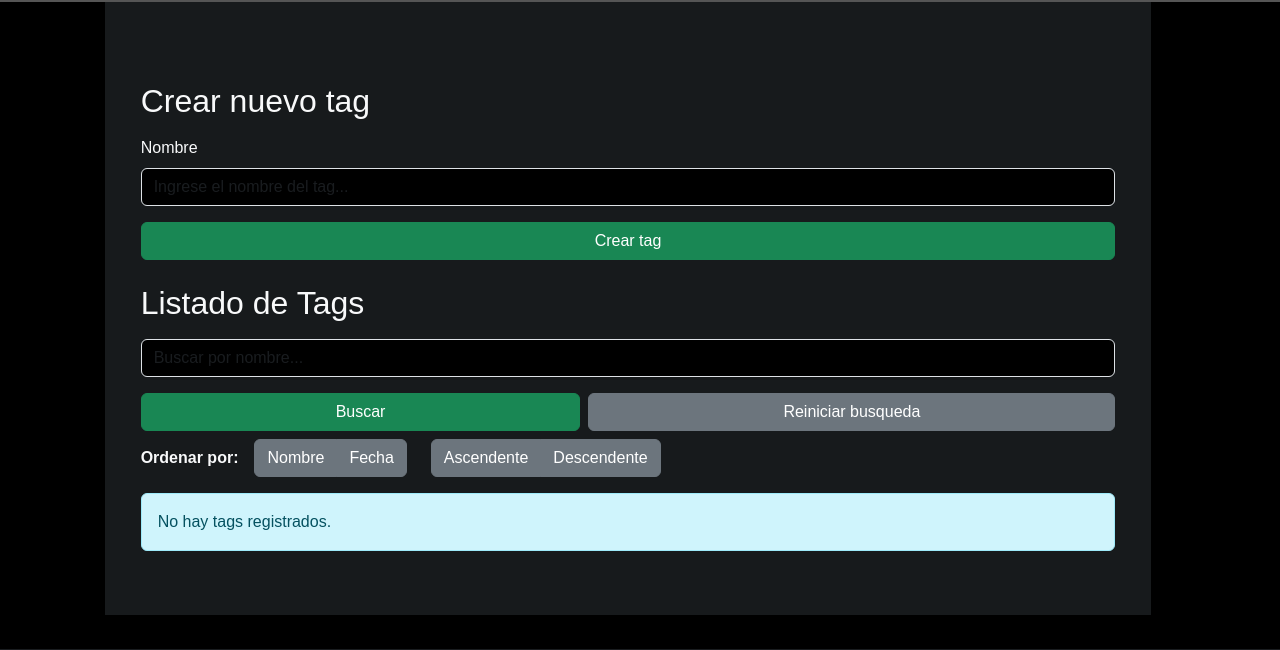
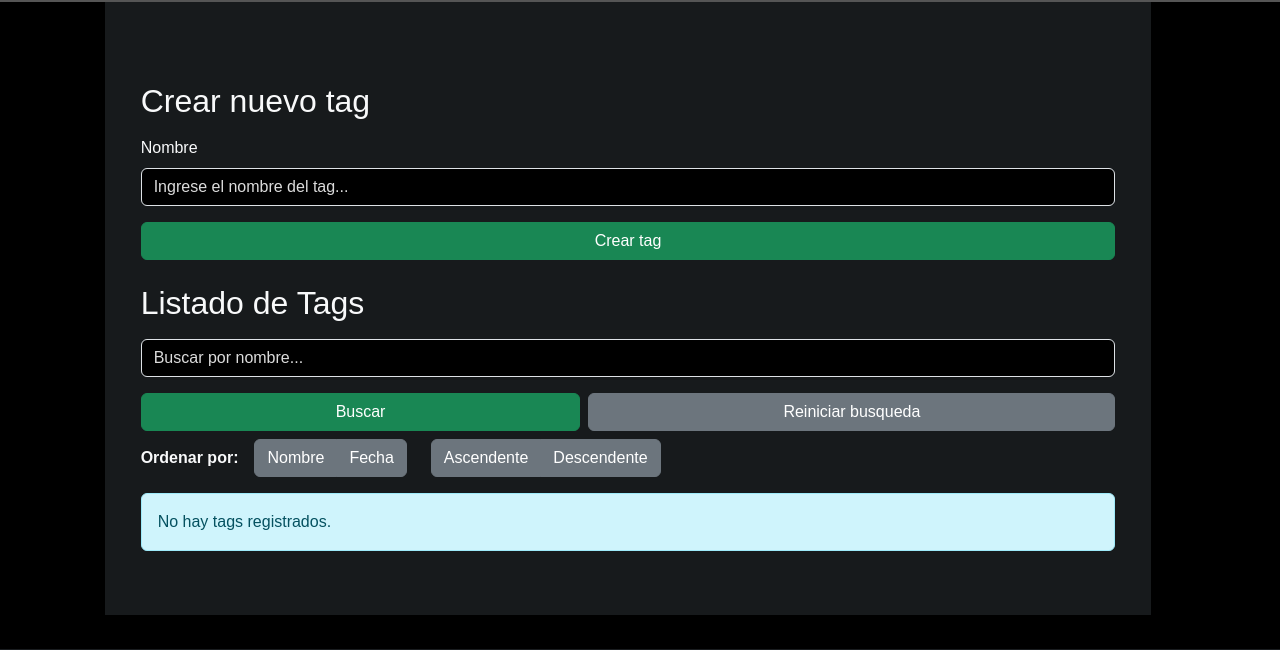
Before and after one commit to BelenDesvoignes/Athena, a Flask app: page /tags/list in a window 1280 px wide. Shown: the part 93-743 px from the top of the page. Run offline with Flask 3, Linux system fonts and the light colour scheme; the visitor is signed in with stand-in values (Sample User, id 1); parts of the project's set-up code (start-up, migrations or seed data) failed here and were passed over.

Commit message:
correciones minimas

```diff
--- a/admin/src/web/templates/tags.html
+++ b/admin/src/web/templates/tags.html
@@ -77,7 +77,7 @@
                         <!--SECCION EDITAR-->
                         <form id="addTag" method="post" action="{{ url_for('tag.edit_tag', tag_id=tag.id) }}">
                             <article class="mb-3 d-flex">
-                                <input type="text" class="form-control me-2" id="nombre" name="nombre" style="height: 35px">
+                                <input type="text" class="form-control me-2" id="nombre" name="nombre" style="height: 35px" placeholder="Ingrese el nombre nuevo del tag...">
                                 <button id="edit" type="submit" class="btn btn-warning" style="height: 35px" >Editar</button>
                             </article>
                         </form>
@@ -120,6 +120,10 @@
         color: #ccc !important;
         background-color: rgba(33,37,41,0.5); /* para que contraste con fondo negro */
     }
+
+    input::placeholder {
+        color: rgb(220, 220, 220) !important;
+    }
 </style>
 
 <script>
```
